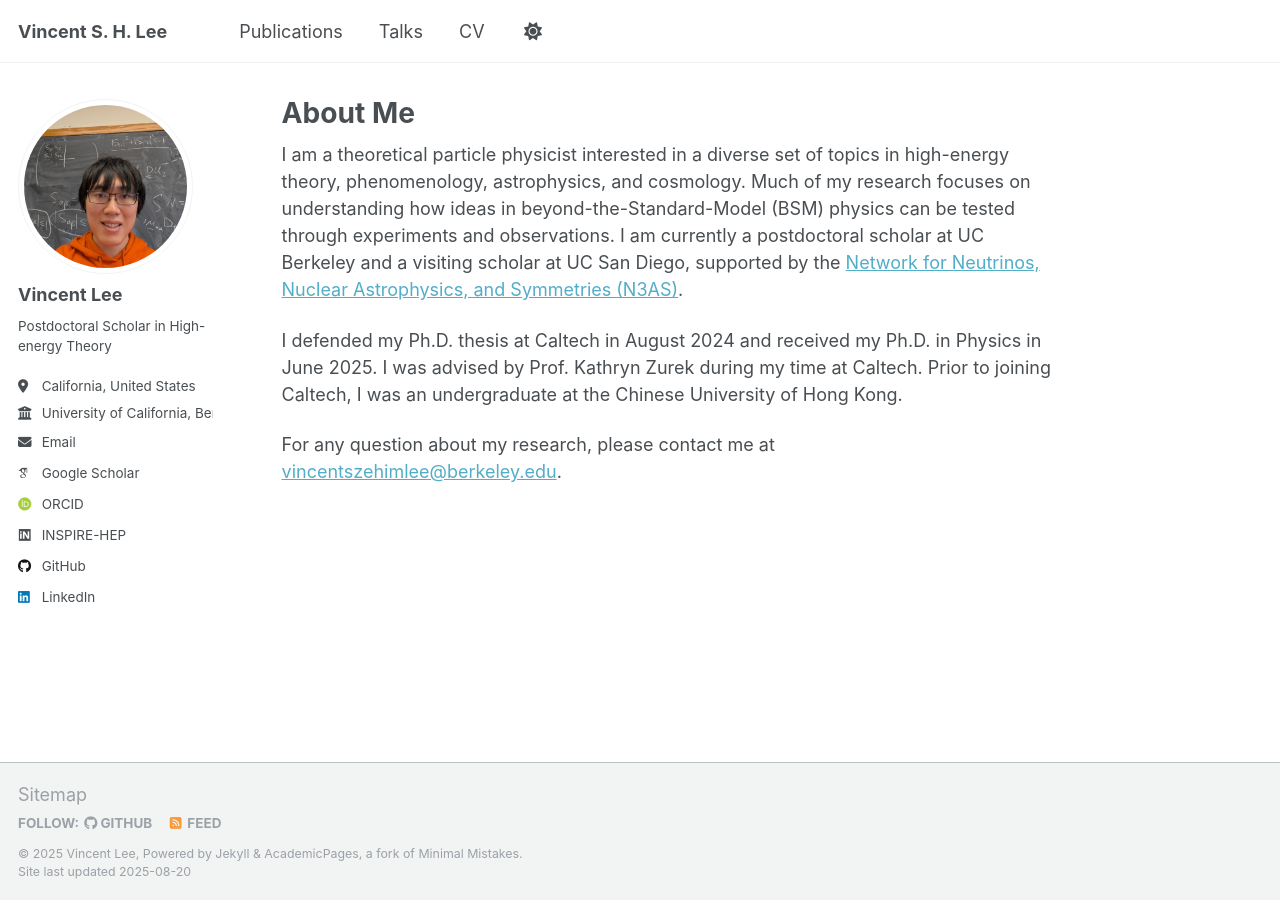
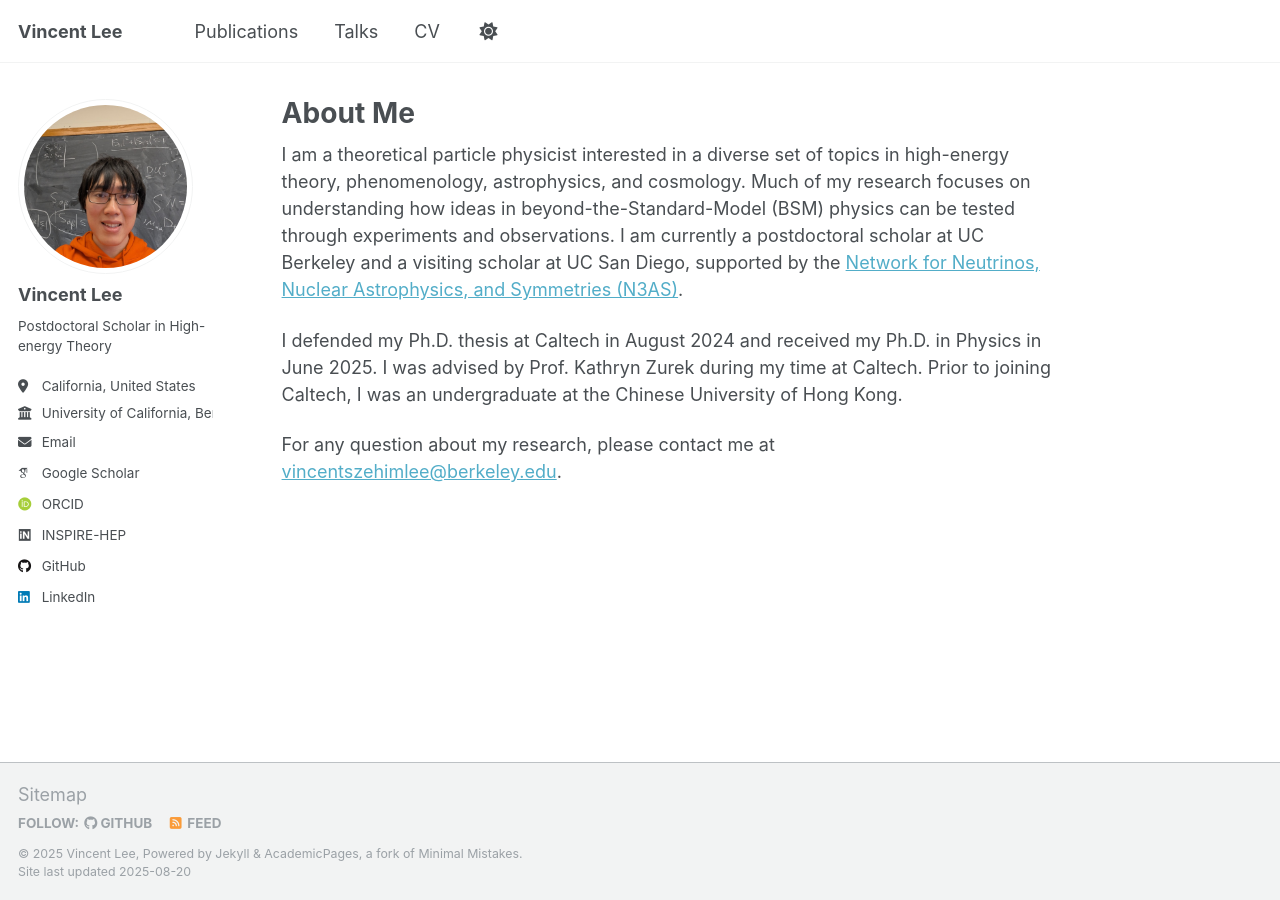
Before and after one commit to szehiml/szehiml.github.io, a Jekyll site: the page built from _pages/about.md, in a window 1280 px wide. Built offline with Jekyll 4.4.1, drawn with Linux system fonts in a browser that asks for light colours; some web fonts are replaced; a script that is not in the unit is left out; part of the change alters nothing that is shown.

```diff
--- a/_config.yml
+++ b/_config.yml
@@ -9,7 +9,8 @@
 # Basic Site Settings
 locale                   : "en-US"
 site_theme               : "default"
-title                    : "Vincent S. H. Lee"
+title                    : "Vincent Lee"
+masthead_title           : "About"   # overrides the top-left masthead text
 title_separator          : "-"
 name                     : &name "Vincent Lee"
 description              : &description "personal description"
```
